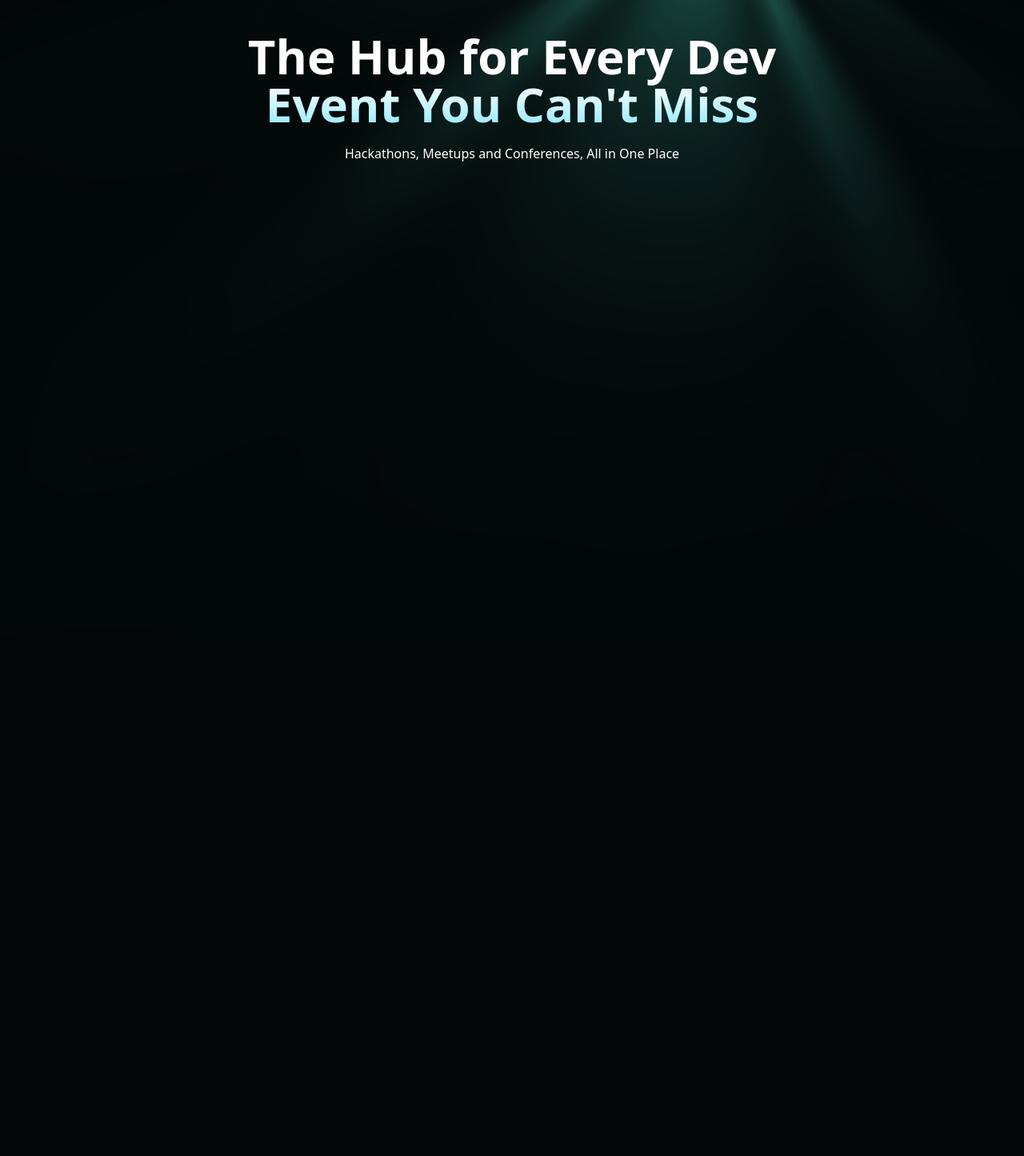
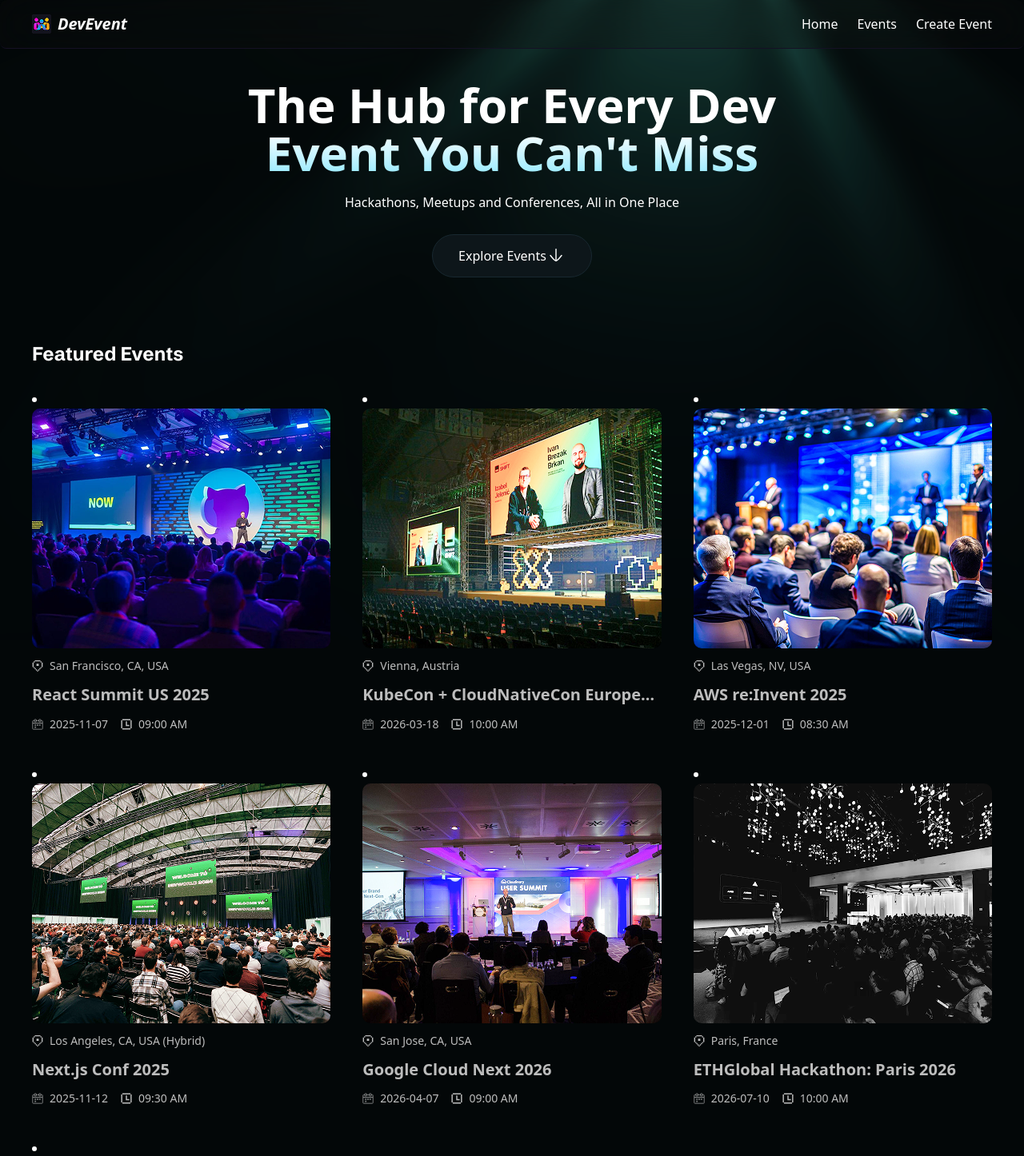
Before and after one commit to amandevopsreal/event_reservation, a Next.js app: page / in a window 1280 px wide. Shown: the top 1446 px of the page at 80% size. Before the commit the page ends 800 px from the top, so only its background shows below. Built offline with nearby package versions, Linux system fonts and the light colour scheme; a web font is replaced by a local one.

Commit message:
added home ui

```diff
--- a/app/layout.tsx
+++ b/app/layout.tsx
@@ -2,6 +2,7 @@
 import { Schibsted_Grotesk, Martian_Mono } from "next/font/google";
 import "./globals.css";
 import LightRays from '../components/LightRays';
+import Navbar from '@/components/Navbar';
 
 const schibstedGrotesk = Schibsted_Grotesk({
   variable: "--font-schibsted-grotesk",
@@ -28,6 +29,7 @@
       <body
         className={`${schibstedGrotesk.variable} ${martianMono.variable} min-h-screen antialiased`}
       >
+        <Navbar />
         <div className="absolute inset-0 top-0 z-[-1] min-h-screen">
           <LightRays
             raysOrigin="top-center-offset"
--- a/app/page.tsx
+++ b/app/page.tsx
@@ -1,8 +1,25 @@
+import ExploreBtn from "@/components/ExploreBtn"
+import EventCard from "@/components/EventCard"
+import { events } from "@/lib/constants"
+
 const Page = () => {
   return (
     <section>
-      <h1 className="text-center">The Hub for Every Dev <br/> Event You Can't Miss</h1>
+      <h1 className="text-center">The Hub for Every Dev <br /> Event You Can't Miss</h1>
       <p className="text-center mt-5">Hackathons, Meetups and Conferences, All in One Place</p>
+      <ExploreBtn />
+      <div className="mt-20 space-y-7">
+        <h3>Featured Events</h3>
+        <ul className="events">
+          {
+            events.map((event) => (
+              <li key={event.title}>
+                <EventCard {...event} />
+              </li>
+            ))
+          }
+        </ul>
+      </div>
     </section>
   )
 }
--- /dev/null
+++ b/components/EventCard.tsx
@@ -0,0 +1,39 @@
+import Link from "next/link";
+import Image from "next/image";
+
+interface Props {
+    title: string;
+    image: string;
+    slug: string;
+    location: string;
+    date: string;
+    time: string;
+}
+
+const EventCard = ({ title, image, slug, location, date, time }: Props) => {
+    return (
+        <Link href={`/events/${slug}`} id="event-card">
+            <Image src={image} alt={title} width={410} height={300} className="poster" />
+
+            <div className="flex flex-row gap-2">
+                <Image src="/icons/pin.svg" alt="location" width={14} height={14} />
+                <p>{location}</p>
+            </div>
+
+            <p className="title">{title}</p>
+
+            <div className="datetime">
+                <div>
+                    <Image src="/icons/calendar.svg" alt="date" width={14} height={14} />
+                    <p>{date}</p>
+                </div>
+                <div>
+                    <Image src="/icons/clock.svg" alt="time" width={14} height={14} />
+                    <p>{time}</p>
+                </div>
+            </div>
+        </Link>
+    )
+}
+
+export default EventCard
--- /dev/null
+++ b/components/ExploreBtn.tsx
@@ -0,0 +1,12 @@
+'use client'
+import Image from "next/image"
+const ExploreBtn = () => {
+    return (
+        <button type="button" id="explore-btn" className="mt-7 mx-auto" onClick={()=>console.log('CLICK')}>
+            <a href="#events">Explore Events</a>
+            <Image src="/icons/arrow-down.svg" alt="arrow-down" width={24} height={24} />
+        </button>
+    )
+}
+
+export default ExploreBtn
--- /dev/null
+++ b/components/Navbar.tsx
@@ -0,0 +1,24 @@
+import Link from "next/link";
+import Image from "next/image";
+
+const Navbar = () => {
+    return (
+        <header>
+            <nav>
+                <Link href='/' className="logo">
+                    <Image src="/icons/logo.png" alt="logo" width={24} height={24} />
+
+                    <p>DevEvent</p>
+                </Link>
+
+                <ul>
+                    <Link href="/">Home</Link>
+                    <Link href="/">Events</Link>
+                    <Link href="/">Create Event</Link>
+                </ul>
+            </nav>
+        </header>
+    )
+}
+
+export default Navbar
--- /dev/null
+++ b/lib/constants.ts
@@ -0,0 +1,69 @@
+export type EventItem = {
+    image: string;
+    title: string;
+    slug: string;
+    location: string;
+    date: string; // e.g., "2025-11-07"
+    time: string; // e.g., "09:00 AM"
+  };
+
+  export const events: EventItem[] = [
+    {
+      image: "/images/event1.png",
+      title: "React Summit US 2025",
+      slug: "react-summit-us-2025",
+      location: "San Francisco, CA, USA",
+      date: "2025-11-07",
+      time: "09:00 AM",
+    },
+    {
+      image: "/images/event2.png",
+      title: "KubeCon + CloudNativeCon Europe 2026",
+      slug: "kubecon-cloudnativecon-eu-2026",
+      location: "Vienna, Austria",
+      date: "2026-03-18",
+      time: "10:00 AM",
+    },
+    {
+      image: "/images/event3.png",
+      title: "AWS re:Invent 2025",
+      slug: "aws-reinvent-2025",
+      location: "Las Vegas, NV, USA",
+      date: "2025-12-01",
+      time: "08:30 AM",
+    },
+    {
+      image: "/images/event4.png",
+      title: "Next.js Conf 2025",
+      slug: "nextjs-conf-2025",
+      location: "Los Angeles, CA, USA (Hybrid)",
+      date: "2025-11-12",
+      time: "09:30 AM",
+    },
+    {
+      image: "/images/event5.png",
+      title: "Google Cloud Next 2026",
+      slug: "google-cloud-next-2026",
+      location: "San Jose, CA, USA",
+      date: "2026-04-07",
+      time: "09:00 AM",
+    },
+    {
+      image: "/images/event6.png",
+      title: "ETHGlobal Hackathon: Paris 2026",
+      slug: "ethglobal-paris-2026",
+      location: "Paris, France",
+      date: "2026-07-10",
+      time: "10:00 AM",
+    },
+    {
+      image: "/images/events-full.png",
+      title: "Open Source Summit North America 2026",
+      slug: "oss-na-2026",
+      location: "Vancouver, Canada",
+      date: "2026-06-22",
+      time: "09:00 AM",
+    },
+  ];
+
+  export default events;
```
